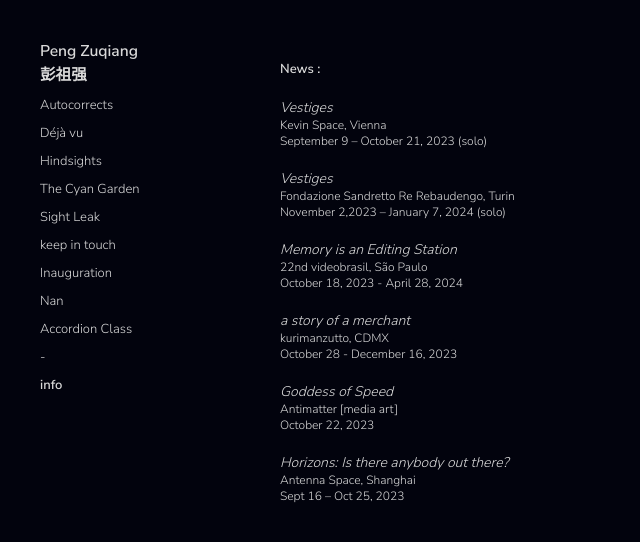
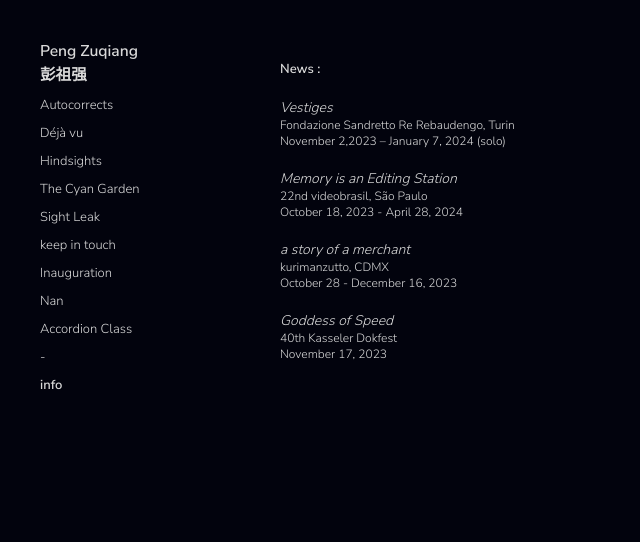
Before and after one commit to JAWeiss89/zuqiangPortfolioReact, a React (Create React App) app: page / in a window 1280 px wide. Shown: the top 542 px of the page, without its empty margins (0-640 px from the left). Built offline with nearby package versions, Linux system fonts and the light colour scheme.

Commit message:
Update Home.js

```diff
--- a/src/Home.js
+++ b/src/Home.js
@@ -29,10 +29,6 @@ const Home = ({hideNav}) => {
             <p style={{margin:'0px', fontSize:'12px'}}>March 26,2023</p>
             <p></p> */}
 
-            <p style={{margin:'0px', fontSize:'14px'}}><a href="https://www.kevinspace.org/program/peng-zuqiang-vestiges" target="_blank" rel="noreferrer"><em>Vestiges</em></a></p>
-            <p style={{margin:'0px', fontSize:'12px'}}>Kevin Space, Vienna </p>
-            <p style={{margin:'0px', fontSize:'12px'}}>September 9 – October 21, 2023 (solo)</p>
-            <p></p>
 
             <p style={{margin:'0px', fontSize:'14px'}}><a href="https://fsrr.org/en/mostre/peng-zuqiang-vestiges/" target="_blank" rel="noreferrer"><em>Vestiges</em></a></p>
             <p style={{margin:'0px', fontSize:'12px'}}>Fondazione Sandretto Re Rebaudengo, Turin </p>
@@ -49,14 +45,9 @@ const Home = ({hideNav}) => {
             <p style={{margin:'0px', fontSize:'12px'}}>October 28 - December 16, 2023</p>
             <p></p>
 
-            <p style={{margin:'0px', fontSize:'14px'}}><a href="https://antimatter.squarespace.com/sunday-oct-22" target="_blank" rel="noreferrer"><em>Goddess of Speed</em></a></p>
-            <p style={{margin:'0px', fontSize:'12px'}}>Antimatter [media art]</p>
-            <p style={{margin:'0px', fontSize:'12px'}}>October 22, 2023</p>
-            <p></p>
-
-            <p style={{margin:'0px', fontSize:'14px'}}><a href="http://antenna-space.com/en/mixiumixiu-shoudaoxinhaolema/" target="_blank" rel="noreferrer"><em>Horizons: Is there anybody out there?</em></a></p>
-            <p style={{margin:'0px', fontSize:'12px'}}>Antenna Space, Shanghai</p>
-            <p style={{margin:'0px', fontSize:'12px'}}>Sept 16 – Oct 25, 2023</p>
+            <p style={{margin:'0px', fontSize:'14px'}}><a href="https://www.kasselerdokfest.de/en/news/programmkatalog-ab-heute-online-1" target="_blank" rel="noreferrer"><em>Goddess of Speed</em></a></p>
+            <p style={{margin:'0px', fontSize:'12px'}}>40th Kasseler Dokfest</p>
+            <p style={{margin:'0px', fontSize:'12px'}}>November 17, 2023</p>
             <p></p>
 
             {/* <p style={{margin:'0px', fontSize:'14px'}}><a href="https://www.carpark.berlin/en" target="_blank" rel="noreferrer"><em>CARPARK</em></a></p>
```
